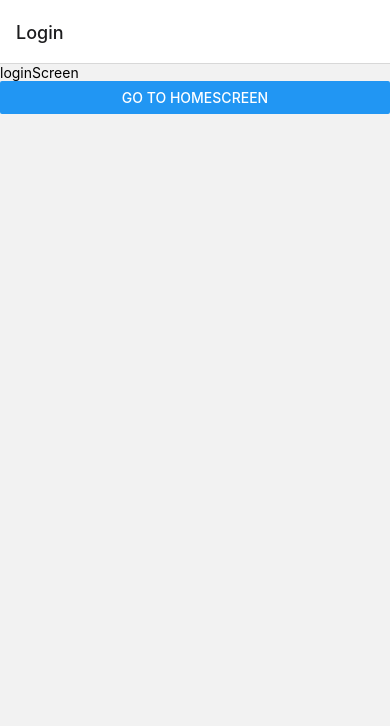
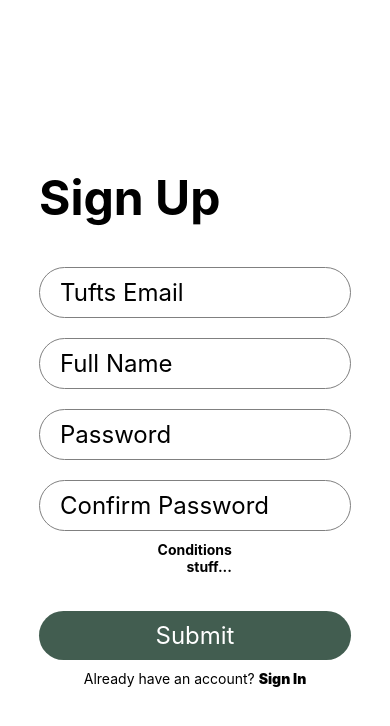
Before and after one commit to sf200212345/tufts-favors, a React Native app in the folder frontend/: screen /SignUp in a window 390 px wide. Shown: the top 726 px of the page. Built offline with nearby package versions, Linux system fonts and the light colour scheme.

Commit message:
Work on LoginScreen

```diff
--- a/frontend/App.tsx
+++ b/frontend/App.tsx
@@ -7,7 +7,7 @@
 export default function App() {
     return (
         <NavigationContainer>
-            <RootStack.Navigator initialRouteName="Login">
+            <RootStack.Navigator initialRouteName="Login" screenOptions={{ headerShown: false }}>
                 <RootStack.Screen name="Login" component={LoginScreen} />
                 <RootStack.Screen name="Home" component={HomeScreen} />
             </RootStack.Navigator>
--- a/frontend/src/LoginScreen/LoginScreen.tsx
+++ b/frontend/src/LoginScreen/LoginScreen.tsx
@@ -1,11 +1,22 @@
-import { Button, Text, View } from 'react-native';
-import { LoginProps } from '../';
+import { NavigationContainer } from '@react-navigation/native';
+import { createNativeStackNavigator } from '@react-navigation/native-stack';
+import { LoginProps, LoginStackParamList } from '../';
+import SignIn from './SignIn';
+import Welcome from './Welcome';
+import SignUp from './SignUp';
+import Recovery from './Recovery';
+
+const LoginStack = createNativeStackNavigator<LoginStackParamList>();
 
 export default function LoginScreen({ navigation }: LoginProps) {
     return (
-        <View>
-            <Text>loginScreen</Text>
-            <Button title="Go to HomeScreen" onPress={() => navigation.navigate('Home')} />
-        </View>
+        <NavigationContainer independent={true}>
+            <LoginStack.Navigator initialRouteName="Welcome" screenOptions={{ headerShown: false }}>
+                <LoginStack.Screen name="Welcome" component={Welcome} />
+                <LoginStack.Screen name="SignIn" component={SignIn} />
+                <LoginStack.Screen name="SignUp" component={SignUp} />
+                <LoginStack.Screen name="Recovery" component={Recovery} />
+            </LoginStack.Navigator>
+        </NavigationContainer>
     );
 }
--- /dev/null
+++ b/frontend/src/LoginScreen/LoginStyles.ts
@@ -0,0 +1,61 @@
+import { StyleSheet } from 'react-native';
+
+const LoginStyles = StyleSheet.create({
+    container: {
+        flex: 1,
+        backgroundColor: '#fff',
+        alignItems: 'center',
+        justifyContent: 'center'
+    },
+    title: {
+        marginBottom: 30,
+        margin: 10,
+        fontSize: 48,
+        fontWeight: 'bold',
+        width: '80%'
+    },
+    textInput: {
+        width: '80%',
+        borderColor: 'gray',
+        borderWidth: 1,
+        margin: 10,
+        paddingVertical: 10,
+        paddingHorizontal: 20,
+        borderRadius: 100,
+        fontSize: 24
+    },
+    forgotButton: {
+        height: 30,
+        marginBottom: 30,
+        textAlign: 'right',
+        width: '80%'
+    },
+    submitButton: {
+        backgroundColor: '#425D50',
+        width: '80%',
+        margin: 10,
+        paddingVertical: 10,
+        borderRadius: 100,
+        textAlign: 'center',
+        textAlignVertical: 'center',
+        color: '#fff',
+        fontSize: 24
+    },
+    bold: {
+        fontWeight: 'bold'
+    },
+    ultrabold: {
+        fontWeight: '900'
+    },
+    redSmall: {
+        color: 'red',
+        fontSize: 10
+    },
+    blurb: {
+        opacity: 0.2,
+        marginBottom: 150,
+        marginTop: -30
+    }
+});
+
+export default LoginStyles;
--- /dev/null
+++ b/frontend/src/LoginScreen/Recovery.tsx
@@ -0,0 +1,17 @@
+import { View, Text, TextInput } from 'react-native';
+import { RecoveryProps } from '../';
+import React, { useState } from 'react';
+import LoginStyles from './LoginStyles';
+
+export default function Welcome({ navigation }: RecoveryProps) {
+    const [email, setEmail] = useState('');
+    return (
+        <View style={LoginStyles.container}>
+            <Text style={LoginStyles.title}>Recover Password</Text>
+            <TextInput placeholder="Tufts Email" onChangeText={setEmail} style={LoginStyles.textInput} />
+            <Text onPress={() => console.log('lol')} style={LoginStyles.submitButton}>
+                Send Confirmation Email
+            </Text>
+        </View>
+    );
+}
--- /dev/null
+++ b/frontend/src/LoginScreen/SignIn.tsx
@@ -0,0 +1,35 @@
+import { Button, Text, View, TextInput } from 'react-native';
+import { SignInProps } from '../';
+import React, { useState } from 'react';
+import LoginStyles from './LoginStyles';
+
+export default function SignIn({ navigation }: SignInProps) {
+    const [email, setEmail] = useState('');
+    const [password, setPassword] = useState('');
+
+    return (
+        <View style={LoginStyles.container}>
+            <Text style={LoginStyles.title}>Login</Text>
+            <TextInput placeholder="Tufts Email" onChangeText={setEmail} style={LoginStyles.textInput} />
+            <TextInput placeholder="Password" onChangeText={setPassword} secureTextEntry={true} style={LoginStyles.textInput} />
+            <Text onPress={() => navigation.navigate('Recovery')} style={[LoginStyles.forgotButton, LoginStyles.bold]}>
+                Forgot Password?
+            </Text>
+            <Text onPress={handleSubmit} style={LoginStyles.submitButton}>
+                Submit
+            </Text>
+            <View>
+                <Text>
+                    Don't have an account?{' '}
+                    <Text onPress={() => navigation.navigate('SignUp')} style={LoginStyles.ultrabold}>
+                        Create One
+                    </Text>
+                </Text>
+            </View>
+        </View>
+    );
+
+    function handleSubmit() {
+        // Do something with email and password?
+    }
+}
--- /dev/null
+++ b/frontend/src/LoginScreen/SignUp.tsx
@@ -0,0 +1,42 @@
+import { Button, Text, View, TextInput } from 'react-native';
+import { SignUpProps } from '../';
+import React, { useState } from 'react';
+import LoginStyles from './LoginStyles';
+
+export default function SignUp({ navigation }: SignUpProps) {
+    const [email, setEmail] = useState('');
+    const [name, setName] = useState('');
+    const [password, setPassword] = useState('');
+    const [password2, setPassword2] = useState('');
+
+    return (
+        <View style={LoginStyles.container}>
+            <Text style={LoginStyles.title}>Sign Up</Text>
+            <TextInput placeholder="Tufts Email" onChangeText={setEmail} style={LoginStyles.textInput} />
+            <TextInput placeholder="Full Name" onChangeText={setName} style={LoginStyles.textInput} />
+            <TextInput placeholder="Password" onChangeText={setPassword} style={LoginStyles.textInput} />
+            {password !== password2 ? <Text style={LoginStyles.redSmall}>Passwords do not match</Text> : <></>}
+            <TextInput placeholder="Confirm Password" onChangeText={setPassword2} style={LoginStyles.textInput} />
+            <View>
+                <Text onPress={() => console.log('lol')} style={[LoginStyles.forgotButton, LoginStyles.bold]}>
+                    Conditions stuff...
+                </Text>
+            </View>
+            <Text onPress={handleSubmit} style={LoginStyles.submitButton}>
+                Submit
+            </Text>
+            <View>
+                <Text>
+                    Already have an account?{' '}
+                    <Text onPress={() => navigation.navigate('SignIn')} style={LoginStyles.ultrabold}>
+                        Sign In
+                    </Text>
+                </Text>
+            </View>
+        </View>
+    );
+
+    function handleSubmit() {
+        // Do something with email and password?
+    }
+}
--- /dev/null
+++ b/frontend/src/LoginScreen/Welcome.tsx
@@ -0,0 +1,16 @@
+import { View, Text } from 'react-native';
+import { WelcomeProps } from '../';
+import React from 'react';
+import LoginStyles from './LoginStyles';
+
+export default function Welcome({ navigation }: WelcomeProps) {
+    return (
+        <View style={LoginStyles.container}>
+            <Text style={LoginStyles.title}>Logo</Text>
+            <Text style={[LoginStyles.title, LoginStyles.blurb]}>A place to help others and get help</Text>
+            <Text onPress={() => navigation.navigate('SignIn')} style={LoginStyles.submitButton}>
+                Get Started
+            </Text>
+        </View>
+    );
+}
--- a/frontend/src/index.ts
+++ b/frontend/src/index.ts
@@ -5,6 +5,22 @@
 import ProfileScreen from './ProfileScreen/ProfileScreen';
 import PublicFavorsScreen from './PublicFavorsScreen/PublicFavorsScreen';
 import GlobalStyles from './GlobalStyles';
-import { RootStackParamList, HomeProps, LoginProps } from './types';
+import { RootStackParamList, HomeProps, LoginProps, LoginStackParamList, SignUpProps, SignInProps, WelcomeProps, RecoveryProps } from './types';
 
-export { FavorHistoryScreen, HomeScreen, LoginScreen, MessagesScreen, ProfileScreen, PublicFavorsScreen, GlobalStyles, RootStackParamList, HomeProps, LoginProps };
+export {
+    FavorHistoryScreen,
+    HomeScreen,
+    LoginScreen,
+    MessagesScreen,
+    ProfileScreen,
+    PublicFavorsScreen,
+    GlobalStyles,
+    RootStackParamList,
+    HomeProps,
+    LoginProps,
+    LoginStackParamList,
+    SignUpProps,
+    SignInProps,
+    WelcomeProps,
+    RecoveryProps
+};
--- a/frontend/src/types.tsx
+++ b/frontend/src/types.tsx
@@ -4,10 +4,23 @@
 type RootStackParamList = {
     Home: undefined; // undefined means no props are passed in
     Login: undefined;
+    Signup: undefined;
 };
 
 // can't find a way to define a generic type
 type HomeProps = NativeStackScreenProps<RootStackParamList, 'Home'>;
 type LoginProps = NativeStackScreenProps<RootStackParamList, 'Login'>;
 
-export { RootStackParamList, HomeProps, LoginProps };
+type LoginStackParamList = {
+    SignUp: undefined;
+    SignIn: undefined;
+    Welcome: undefined;
+    Recovery: undefined;
+};
+
+type SignUpProps = NativeStackScreenProps<LoginStackParamList, 'SignUp'>;
+type SignInProps = NativeStackScreenProps<LoginStackParamList, 'SignIn'>;
+type WelcomeProps = NativeStackScreenProps<LoginStackParamList, 'Welcome'>;
+type RecoveryProps = NativeStackScreenProps<LoginStackParamList, 'Recovery'>;
+
+export { RootStackParamList, HomeProps, LoginProps, LoginStackParamList, SignUpProps, SignInProps, WelcomeProps, RecoveryProps };
```
Also changed, not shown: frontend/src/LoginScreen/README.md, frontend/src/SignUpScreen/SignUpScreen.tsx (added).
